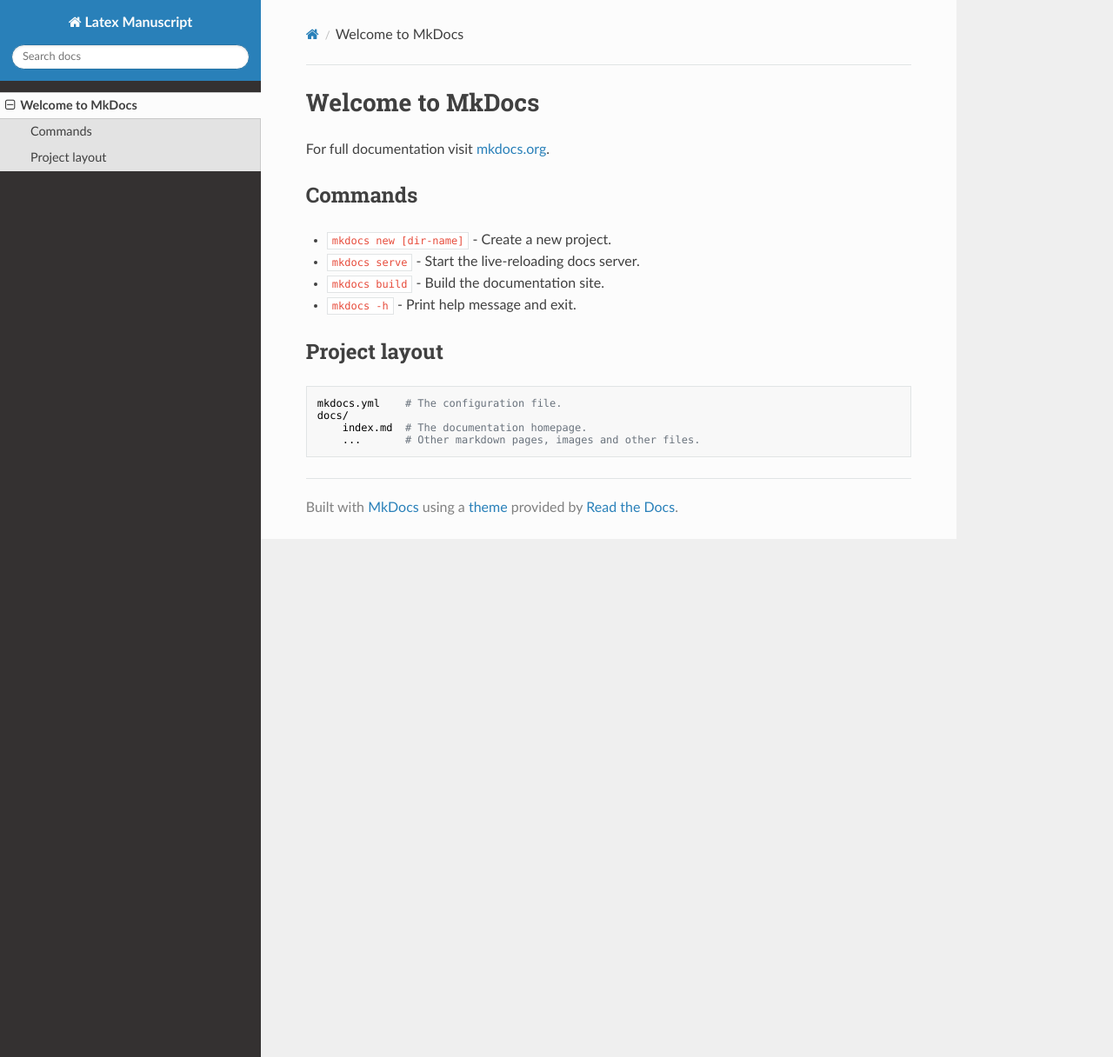
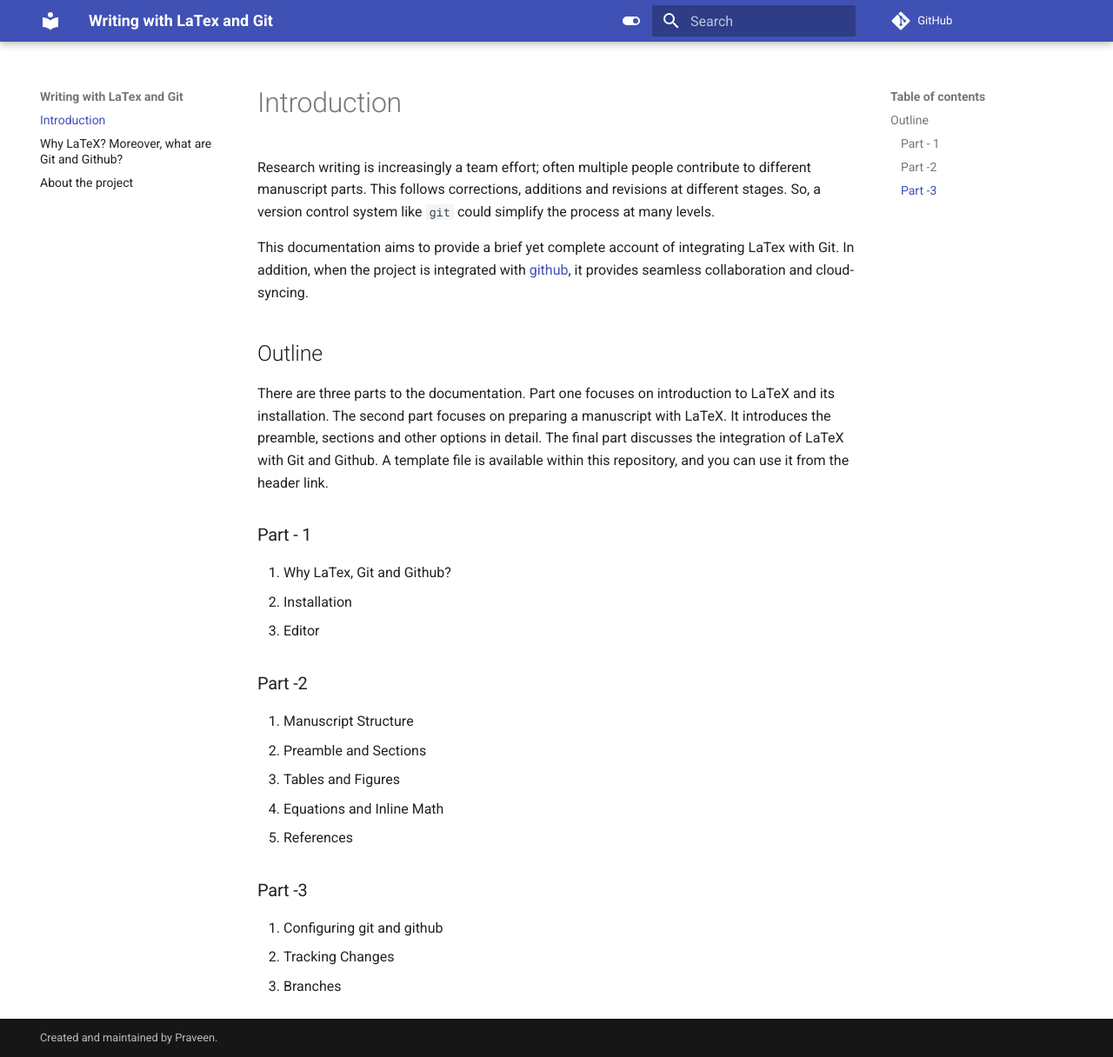
Before and after one commit to prvn-pa/latex-manuscript, an MkDocs documentation site: the page built from docs/index.md, in a window 1280 px wide and 1216 px high. Shown: the whole window at 87% size. Built offline with MkDocs 1.6.1 and Material for MkDocs 9.7.7, drawn with Linux system fonts in a browser that asks for light colours; nearby versions of some CDN libraries; comment, search, counter and statistics services are not loaded.

Commit message:
Introduction added

```diff
--- /dev/null
+++ b/docs/01_why-latex.md
@@ -0,0 +1,17 @@
+# Why LaTeX? Moreover, what are Git and Github?
+
+## Why LaTeX?
+
+LaTeX is a text-processing software. You might have used Word or a similar kind of package already. In that, you type and format the manuscript by yourself. Such editors are called What You See Is What You Get (WYSIWYG). Instead, in LaTeX, you often tell the compiler how you wish to see the document and give your marked text as input. The software then compiles it and gives you the final output, often as a PDF.
+
+Such a process may seem complicated. However, once you set up your template and know how to mark up things, using LaTeX is very convenient. Primarily when you handle large documents like a thesis. Further, plain text is advantageous for tracking changes. Though it is possible to implement version control in WYSIWYG editors, plain texts like LaTeX files occupy less space and are easy to use.
+
+In addition, managing and compiling references is much easier in LaTeX than in word processors. For style, just changing the name is often enough and handy when you switch between journals.
+
+## What is Git?
+
+Git is a version control system. It keeps track of the changes you make in text files. Such a system is crucial for dealing with codes. A detailed account of what git is and how it can be used is found in this [link](https://git-scm.com/book/en/v2/Getting-Started-What-is-Git%3F). When implemented in a LaTeX document, multiple people can work on the same document without distracting others' thoughts and flow. Further, you can track back to any changes and can switch between the branches and versions.
+
+## What is Github?
+
+GitHub is a (now) Microsoft-backed company that allows developers to create, store, manage, and distribute their codes. It is like a user interface with cloud-syncing option for git. You can store any number of private or public repositories in GitHub. This feature allows users to create private repositories and share the code with only certain people. Such private repos are particularly suitable for collaborative manuscript writing. There are other options like [bitbucket](https://bitbucket.org/product) or [AWS EC2 Instances](https://www.freecodecamp.org/news/create-your-own-github-kinda-9b4581db675c/) and if you can, it is possible to build your [own git server](https://git-scm.com/book/en/v2/Git-on-the-Server-Setting-Up-the-Server).
--- a/docs/index.md
+++ b/docs/index.md
@@ -1,17 +1,29 @@
-# Welcome to MkDocs
+# Introduction
 
-For full documentation visit [mkdocs.org](https://www.mkdocs.org).
+Research writing is increasingly a team effort; often multiple people contribute to different manuscript parts. This follows corrections, additions and revisions at different stages. So, a version control system like `git` could simplify the process at many levels.
 
-## Commands
+This documentation aims to provide a brief yet complete account of integrating LaTex with Git. In addition, when the project is integrated with [github](https://github.com/), it provides seamless collaboration and cloud-syncing.
 
-* `mkdocs new [dir-name]` - Create a new project.
-* `mkdocs serve` - Start the live-reloading docs server.
-* `mkdocs build` - Build the documentation site.
-* `mkdocs -h` - Print help message and exit.
+## Outline
 
-## Project layout
+There are three parts to the documentation. Part one focuses on introduction to LaTeX and its installation. The second part focuses on preparing a manuscript with LaTeX. It introduces the preamble, sections and other options in detail. The final part discusses the integration of LaTeX with Git and Github. A template file is available within this repository, and you can use it from the header link.
 
-    mkdocs.yml    # The configuration file.
-    docs/
-        index.md  # The documentation homepage.
-        ...       # Other markdown pages, images and other files.
+### Part - 1
+
+1. Why LaTex, Git and Github?
+2. Installation
+3. Editor
+
+### Part -2
+
+4. Manuscript Structure
+5. Preamble and Sections
+6. Tables and Figures
+7. Equations and Inline Math
+8. References
+
+### Part -3
+
+9.  Configuring git and github
+10. Tracking Changes
+11. Branches
--- a/mkdocs.yml
+++ b/mkdocs.yml
@@ -1,3 +1,22 @@
-site_name: Latex Manuscript
+site_name: Writing with LaTex and Git
 theme:
-    name: readthedocs
+  name: material
+  palette:
+    # Palette toggle for light mode
+    - scheme: default
+      toggle:
+        icon: material/toggle-switch
+        name: Switch to dark mode
+    # Palette toggle for dark mode
+    - scheme: slate
+      toggle:
+        icon: material/toggle-switch-off-outline
+        name: Switch to light mode
+plugins:
+  - search
+repo_url: https://github.com/prvn-pa/latex-manuscript/tree/main
+copyright: Created and maintained by Praveen.
+extra:
+  generator: false
+markdown_extensions:
+  - pymdownx.betterem
```
Also changed, not shown: docs/02_about.md (added, +3 -0 lines).
